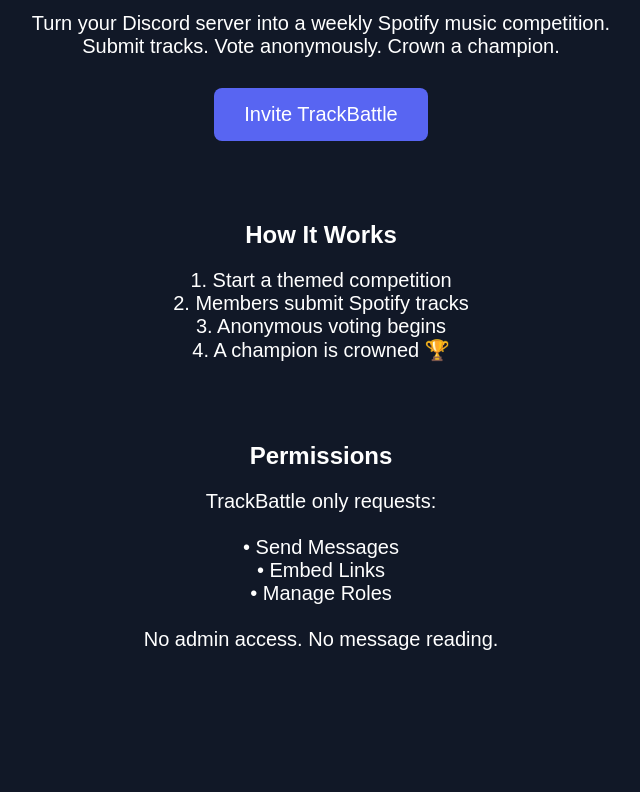
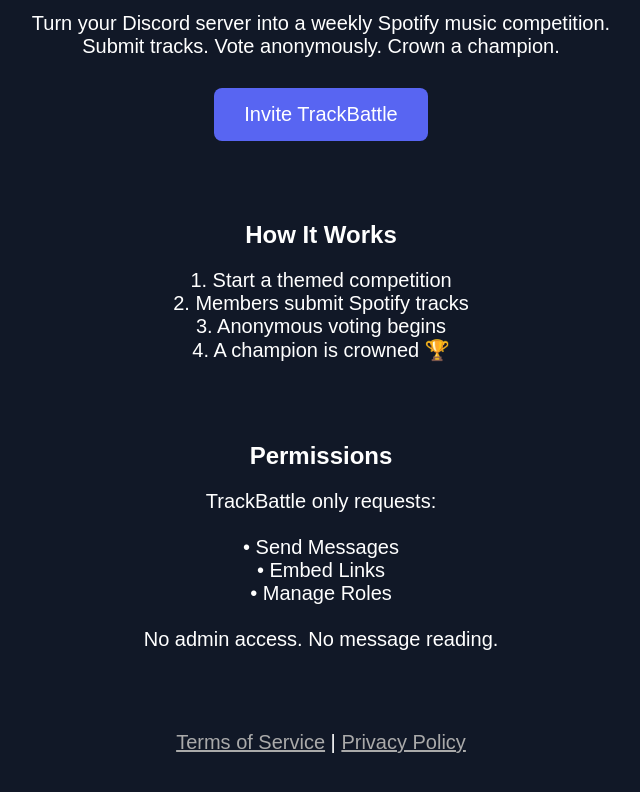
Before and after one commit to Luski012/music-league-bot, a website: page index.html in a window 1280 px wide. Shown: the part 166-958 px from the top of the page, without its empty margins (319-959 px from the left). Before the commit the page ends 875 px from the top, so only its background shows below. Drawn offline with Linux system fonts and the light colour scheme.

Commit message:
Add terms and privacy pages

```diff
--- a/index.html
+++ b/index.html
@@ -66,6 +66,12 @@
       No admin access. No message reading.
     </p>
   </div>
+  <div class="section">
+  <p>
+    <a href="terms.html" style="color:#aaa;">Terms of Service</a> |
+    <a href="privacy.html" style="color:#aaa;">Privacy Policy</a>
+  </p>
+</div>
 
 </body>
 </html>
```
